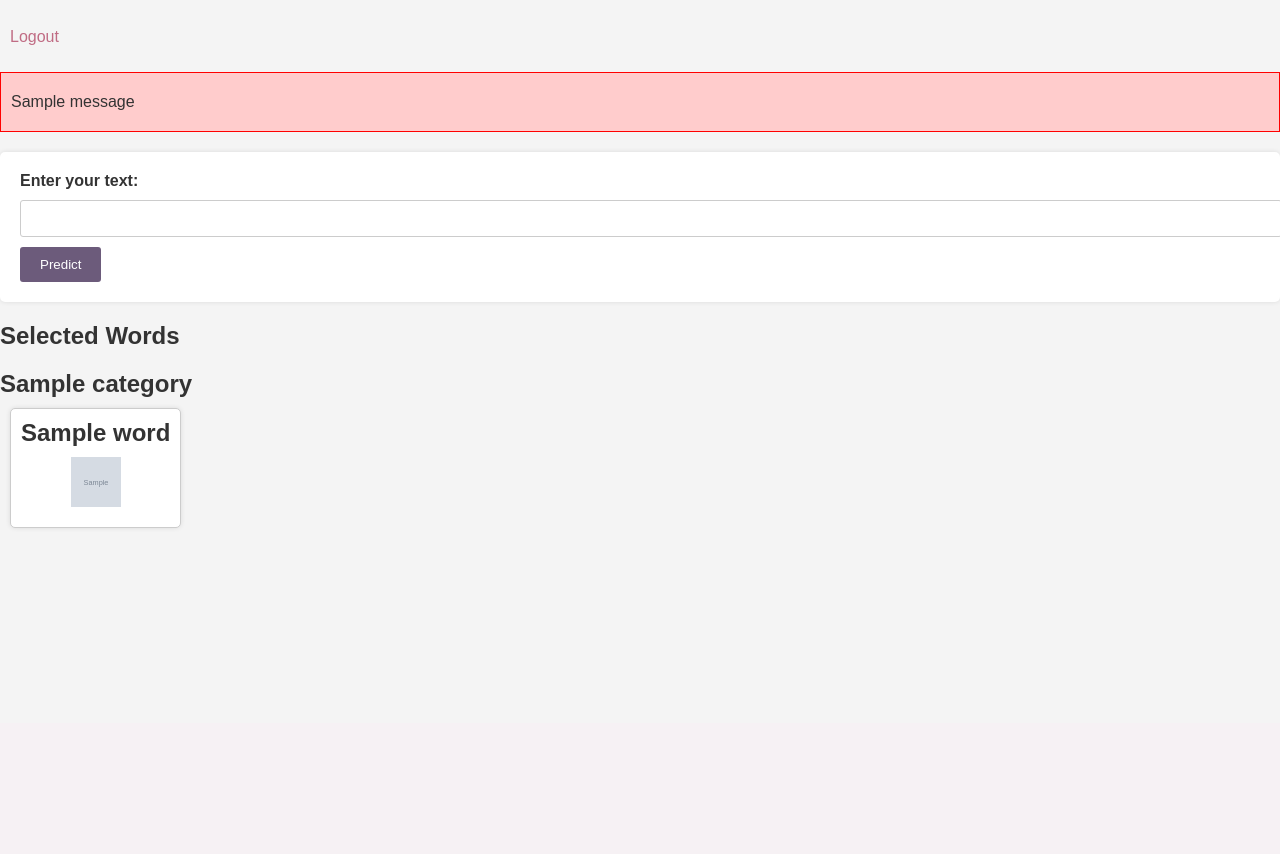
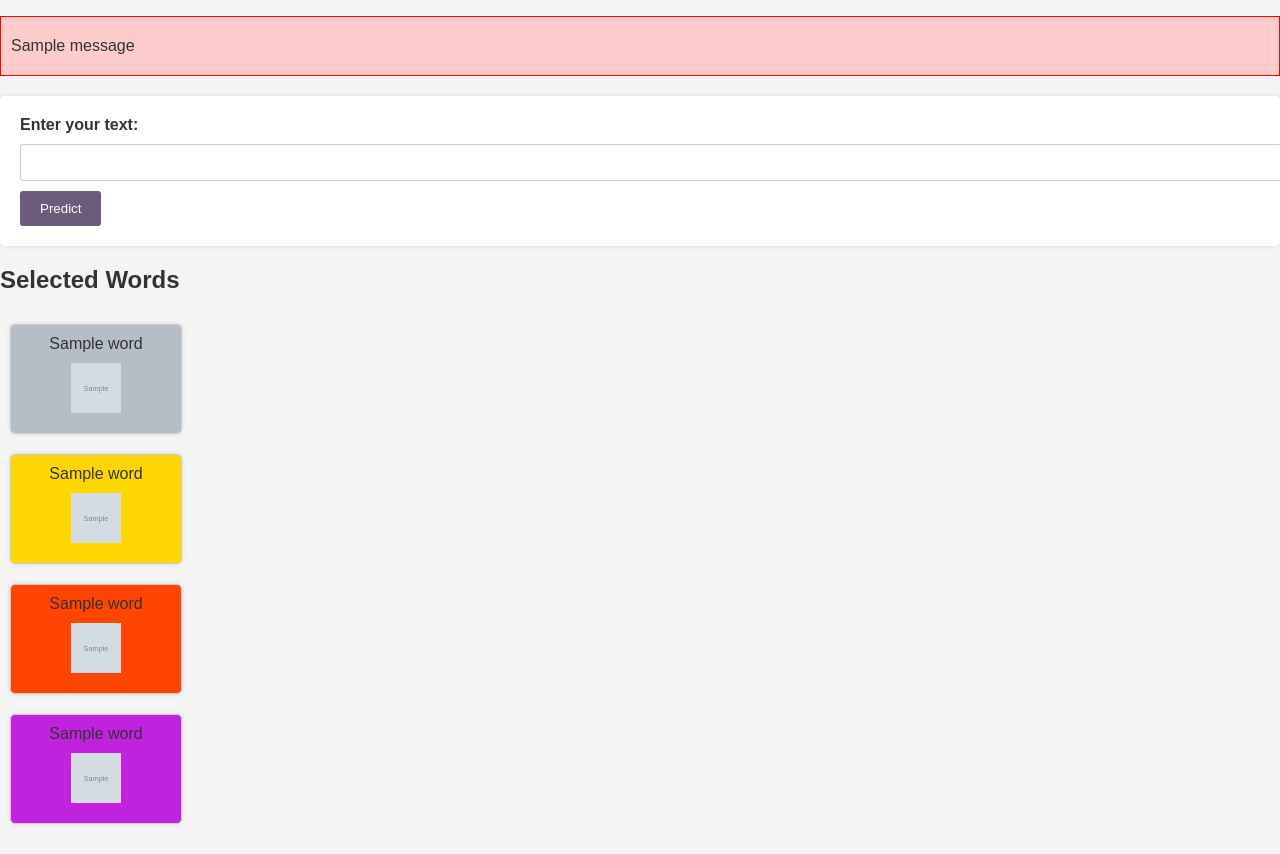
Before and after one commit to myoo18/Affordable-AAC, a Flask app: template templates/index.html in a window 1280 px wide. Shown: the part 77-931 px from the top of the page. Before the commit the page ends 606 px from the top, so only its background shows below. Run offline with Flask 3, Linux system fonts and the light colour scheme; the template is opened without the code that fills it: most values are stand-ins (such as "Sample title", 1, 10 or a date in 2020); grey boxes marked "Sample" are stand-in pictures; one stand-in notice (Sample message) is shown; some libraries are stand-ins or nearby versions.

Commit message:
changed ui

```diff
--- a/templates/index.html
+++ b/templates/index.html
@@ -100,6 +100,8 @@
             box-shadow: 0px 0px 5px rgba(0, 0, 0, 0.1);
             cursor: pointer;
             transition: box-shadow 0.3s;
+            width: 150px;
+            text-align: center;
         }
 
         .word-box:hover {
@@ -118,14 +120,21 @@
 
 
         .word-box[data-category='noun'] {
-    background-color: #FFD700; /* Example color for nouns - gold */
+        background-color: #FFD700;
         }
 
         .word-box[data-category='verb'] {
-    background-color: #FF4500; /* Example color for verbs - orangered */
+        background-color: #FF4500;
         }
 
-/* Add other categories as needed */
+        .word-box[data-category='adjective'] {
+         background-color: #c022e0;
+        }
+        .word-box[data-category='pronoun'] {
+        background-color: #b5bdc7;
+        }
+
+
 
 
     </style>
@@ -136,17 +145,7 @@
     </header>
 
 <body>
-    {% if username %}
 
-          {%if 'logged in' in session%}
-            <span id="account">Profile: {{ username }}</span>
-          {%endif%}
-          <br/>
-          <a id="logout" href="/logout">Logout</a>
-
-    {% else %}
-        <span id="login"><a href="/login">Login</a></span><br/>
-    {% endif %}
 
     {% with messages = get_flashed_messages() %}
     {% if messages %}
@@ -174,20 +173,54 @@
         <div id="selected-words-container"></div>
     </div>
 
+
     <div id="words-container">
-        {% for category, words in data.items() %}
-            <h2>{{ category.capitalize() }}
-                <div id="{{ category }}">
-                    {% for word_data in words %}
-                    <div class="word-box" data-category="{{ category }}" data-index="{{ loop.index0 }}" onclick="wordClicked('{{ word_data.word }}', 'static/{{ word_data.picture }}', this, event)">
+
+        <div id="pronoun">
+            <!-- Dynamic Entries -->
+            {% for word_data in data.pronoun %}
+                <div class="word-box" data-category="pronoun" onclick="wordClicked('{{ word_data.word }}', 'static/{{ word_data.picture }}', this, event)">
                     {{ word_data.word }}
                     <img src="{{ url_for('static', filename=word_data.picture) }}" alt="{{ word_data.word }}" width="50" height="50">
                 </div>
             {% endfor %}
         </div>
-            </h2>
+        <div id="noun">
+
+            <!-- Dynamic Entries -->
+            {% for word_data in data.noun %}
+                <div class="word-box" data-category="noun" onclick="wordClicked('{{ word_data.word }}', 'static/{{ word_data.picture }}', this, event)">
+                    {{ word_data.word }}
+                    <img src="{{ url_for('static', filename=word_data.picture) }}" alt="{{ word_data.word }}" width="50" height="50">
+                </div>
             {% endfor %}
         </div>
+        <div id="verb">
+
+            <!-- Dynamic Entries -->
+            {% for word_data in data.verb %}
+                <div class="word-box" data-category="verb" onclick="wordClicked('{{ word_data.word }}', 'static/{{ word_data.picture }}', this, event)">
+                    {{ word_data.word }}
+                    <img src="{{ url_for('static', filename=word_data.picture) }}" alt="{{ word_data.word }}" width="50" height="50">
+                </div>
+            {% endfor %}
+        </div>
+        <div id="adjective">
+
+            <!-- Dynamic Entries -->
+            {% for word_data in data.adjective %}
+                <div class="word-box" data-category="adjective" onclick="wordClicked('{{ word_data.word }}', 'static/{{ word_data.picture }}', this, event)">
+                    {{ word_data.word }}
+                    <img src="{{ url_for('static', filename=word_data.picture) }}" alt="{{ word_data.word }}" width="50" height="50">
+                </div>
+            {% endfor %}
+        </div>
+
+
+
+          </div>
+
+
     <script>
         function wordClicked(word, picture, element, event) {
             event.preventDefault();
```
Lines whose indentation alone changed are shown as unchanged.
